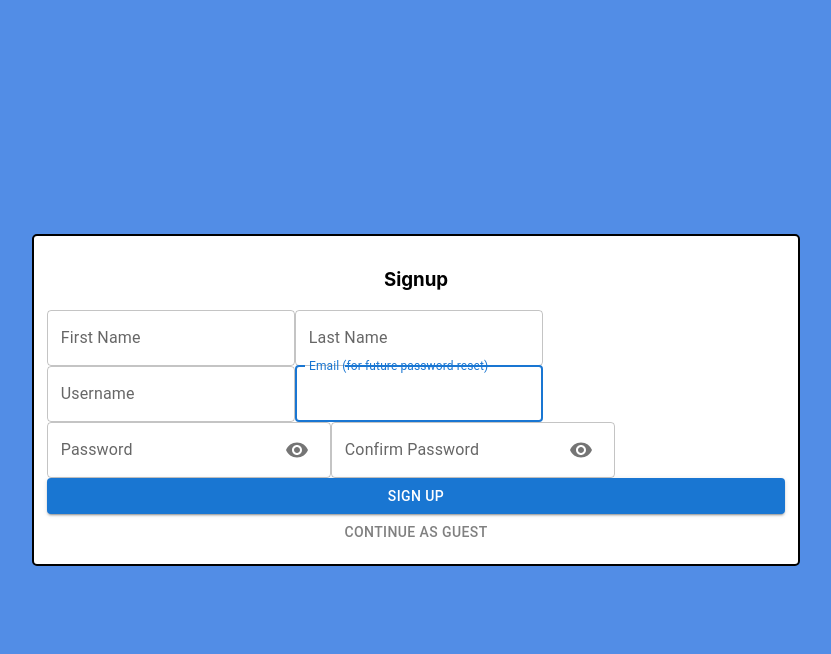
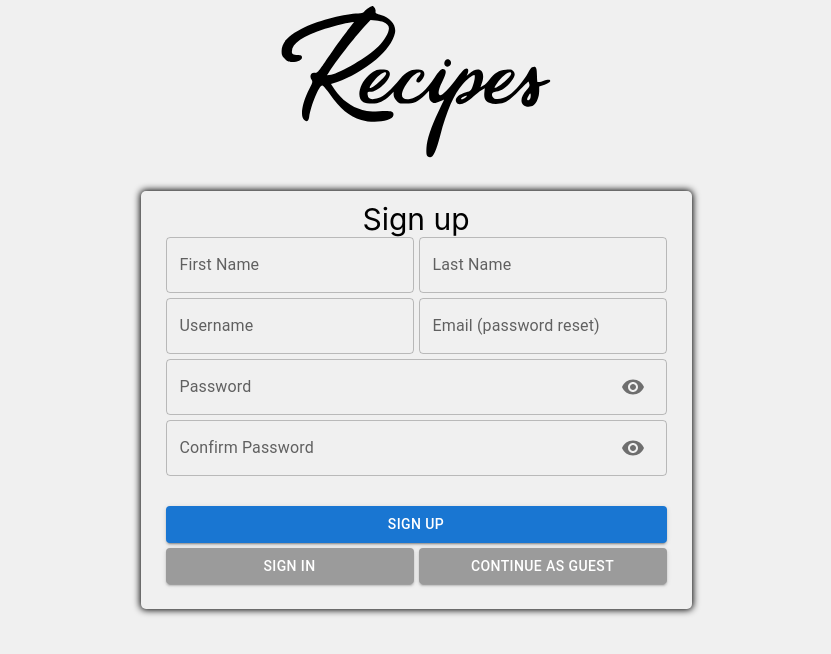
Before and after one commit to YotamGit/Recidex, a React (Create React App) app in the folder web-client/: page /signup in a window 1280 px wide. Shown: the top 654 px of the page, without its empty margins (224-1055 px from the left). Built offline with nearby package versions, Linux system fonts and the light colour scheme; no server answers.

Commit message:
add style to signup

```diff
--- a/web-client/src/components/Login/Login.js
+++ b/web-client/src/components/Login/Login.js
@@ -66,6 +66,7 @@ const Login = ({ showSignAsGuest, navigateAfterLogin, onLogin }) => {
   };
   return (
     <div id="login-page">
+      <img className="recipes-logo" src={RecipesLogo}></img>
       <div className="login-section">
         <div className="title">Sign in</div>
         <div className="form-input-segment">
@@ -139,7 +140,6 @@ const Login = ({ showSignAsGuest, navigateAfterLogin, onLogin }) => {
           </Button>
         </div>
       </div>
-      <img className="recipes-logo" src={RecipesLogo}></img>
     </div>
   );
 };
--- a/web-client/src/components/Login/Signup.js
+++ b/web-client/src/components/Login/Signup.js
@@ -1,4 +1,6 @@
-import React from "react";
+import "../../styles/login/Signup.css";
+import RecipesLogo from "../../utils-module/Photos/Recipes.svg";
+
 //utils
 import {
   validUsername,
@@ -9,7 +11,6 @@ import {
 import { useState } from "react";
 import { useNavigate } from "react-router-dom";
 import axios from "axios";
-import "../../styles/login/Signup.css";
 
 //mui
 
@@ -126,15 +127,14 @@ const Signup = ({ showSignAsGuest, navigateAfterLogin }) => {
     }
   };
   return (
-    <div id="signup-container">
-      <div className="signup-form-input-segment">
-        <h3 style={{ textAlign: "center" }}>Signup</h3>
-        <div>
-          <FormControl variant="outlined">
+    <div id="signup-page">
+      <img className="recipes-logo" src={RecipesLogo}></img>
+      <div className="signup-section">
+        <div className="title">Sign up</div>
+        <div className="form-input-segment">
+          <FormControl id="signup-firstname-input" variant="outlined">
             <InputLabel htmlFor="signup-firstname-input">First Name</InputLabel>
             <OutlinedInput
-              autoFocus
-              id="signup-firstname-input"
               type="text"
               value={firstname}
               onChange={(e) => {
@@ -143,10 +143,9 @@ const Signup = ({ showSignAsGuest, navigateAfterLogin }) => {
               label="Firstname"
             />
           </FormControl>
-          <FormControl variant="outlined">
+          <FormControl id="signup-lastname-input" variant="outlined">
             <InputLabel htmlFor="signup-lastname-input">Last Name</InputLabel>
             <OutlinedInput
-              id="signup-lastname-input"
               type="text"
               value={lastname}
               onChange={(e) => {
@@ -155,27 +154,12 @@ const Signup = ({ showSignAsGuest, navigateAfterLogin }) => {
               label="Lastname"
             />
           </FormControl>
-        </div>
-        <div>
-          <FormControl variant="outlined">
-            <InputLabel htmlFor="signup-username-input">Username</InputLabel>
-            <OutlinedInput
-              id="signup-username-input"
-              type="text"
-              value={username}
-              onChange={(e) => {
-                setUsername(e.target.value);
-              }}
-              label="Username"
-            />
-          </FormControl>
-          <FormControl variant="outlined">
+
+          <FormControl id="signup-email-input" variant="outlined">
             <InputLabel htmlFor="signup-email-input">
-              Email (for future password reset)
+              Email (password reset)
             </InputLabel>
             <OutlinedInput
-              autoFocus
-              id="signup-email-input"
               type="text"
               value={email}
               onChange={(e) => {
@@ -189,12 +173,20 @@ const Signup = ({ showSignAsGuest, navigateAfterLogin }) => {
               </span>
             )}
           </FormControl>
-        </div>
-        <div>
-          <FormControl variant="outlined">
+          <FormControl id="signup-username-input" variant="outlined">
+            <InputLabel htmlFor="signup-username-input">Username</InputLabel>
+            <OutlinedInput
+              type="text"
+              value={username}
+              onChange={(e) => {
+                setUsername(e.target.value);
+              }}
+              label="Username"
+            />
+          </FormControl>
+          <FormControl id="signup-password-input" variant="outlined">
             <InputLabel htmlFor="signup-password-input">Password</InputLabel>
             <OutlinedInput
-              id="signup-password-input"
               type={showPassword ? "text" : "password"}
               value={password}
               onChange={(e) => {
@@ -214,12 +206,12 @@ const Signup = ({ showSignAsGuest, navigateAfterLogin }) => {
               }
             />
           </FormControl>
-          <FormControl variant="outlined">
+
+          <FormControl id="signup-passwordconfirm-input" variant="outlined">
             <InputLabel htmlFor="signup-passwordconfirm-input">
               Confirm Password
             </InputLabel>
             <OutlinedInput
-              id="signup-passwordconfirm-input"
               type={showPassword ? "text" : "password"}
               value={passwordconfirm}
               onChange={(e) => {
@@ -245,14 +237,31 @@ const Signup = ({ showSignAsGuest, navigateAfterLogin }) => {
             )}
           </FormControl>
         </div>
-        <Button variant="contained" onClick={onSubmit}>
-          Sign Up
-        </Button>
-        {showSignAsGuest && (
-          <Button style={{ color: "gray" }} onClick={() => navigate("/home")}>
-            Continue as Guest
+        <div className="button-section">
+          <Button
+            className="main-button-1"
+            variant="contained"
+            onClick={onSubmit}
+          >
+            Sign Up
           </Button>
-        )}
+          {showSignAsGuest && (
+            <Button
+              className="extra-button-1"
+              variant="contained"
+              onClick={() => navigate("/home")}
+            >
+              Continue as Guest
+            </Button>
+          )}
+          <Button
+            className="extra-button-2"
+            variant="contained"
+            onClick={() => navigate("/login")}
+          >
+            Sign In
+          </Button>
+        </div>
       </div>
     </div>
   );
--- a/web-client/src/styles/login/Signup.css
+++ b/web-client/src/styles/login/Signup.css
@@ -1,5 +1,6 @@
-#signup-container {
-  background-color: rgb(82, 141, 230);
+#signup-page {
+  background-color: var(--sign-in-background);
+
   height: 100%;
   width: 100%;
   position: absolute;
@@ -7,24 +8,88 @@
   justify-content: center;
   align-items: center;
 }
+#signup-page .title {
+  text-align: center;
+  font-size: 30px;
+}
+#signup-page .signup-section {
+  height:max-content;
+  width:fit-content;
+  z-index: 999;
+  background-color: rgb(240, 240, 240);
+  border-radius: 5px;
+  box-shadow: 0px 0px 7px 1px;
+  padding: 10px 25px 25px 25px;
+}
+#signup-page .form-input-segment {
+  display:grid;
+  grid-template-areas:
+  "first-name last-name"
+  "username email"
+  "password password"
+  "confirm-password confirm-password";
+  grid-template-columns: repeat(2, minmax(0, 1fr));
+  gap:5px;
+  margin-bottom:30px;
 
-.signup-form-input-segment {
-  z-index: 999;
-  background-color: rgb(255, 255, 255);
-  border-radius: 5px;
-  border: 2px solid black;
-  height: fit-content;
-  width: 60%;
-  padding: 1%;
-  display: flex;
-  direction: column;
-  justify-content: space-evenly;
-  flex-direction: column;
 }
+#signup-page #signup-firstname-input {
+  grid-area: first-name;
+}
+#signup-page #signup-lastname-input {
+  grid-area: last-name;
+}
+#signup-page #signup-email-input {
+  grid-area: email;
+}
+#signup-page #signup-username-input {
+  grid-area: username;
+}
+#signup-page #signup-password-input {
+  grid-area: password;
+}
+#signup-page #signup-passwordconfirm-input {
+  grid-area: confirm-password;
+}
+
+/*button grid*/
+#signup-page .button-section {
+  display:grid;
+  grid-template-areas:
+  "top top"
+  "left right";
+  grid-template-columns: repeat(2, minmax(0, 1fr));
+  gap:5px;
+}
+
+#signup-page .main-button-1 {
+  grid-area:top;
+}
+#signup-page .extra-button-1 {
+  grid-area: right;
+  background-color: var(--neutral-btn);
+}
+
+#signup-page .extra-button-2 {
+  grid-area: left;
+  background-color: var(--neutral-btn) ;
+}
+
+#signup-page .recipes-logo{
+  height:35vh;
+  position:absolute;
+  top:-8%;
+}
+
 @media only screen and (max-width: 600px) {
-  .signup-form-input-segment {
+  #signup-page .signup-section {
     border: none;
     border-radius: 0;
+    box-shadow: none;
     width: 100%;
   }
+  #signup-page .recipes-logo{
+    height:25vh;
+    top:-5%;
+  }
 }
--- a/web-client/src/styles/login/login.css
+++ b/web-client/src/styles/login/login.css
@@ -69,6 +69,7 @@
     width: 100%;
   }
   #login-page .recipes-logo{
+    height:30vh;
     top:-5%;
   }
 }
```
